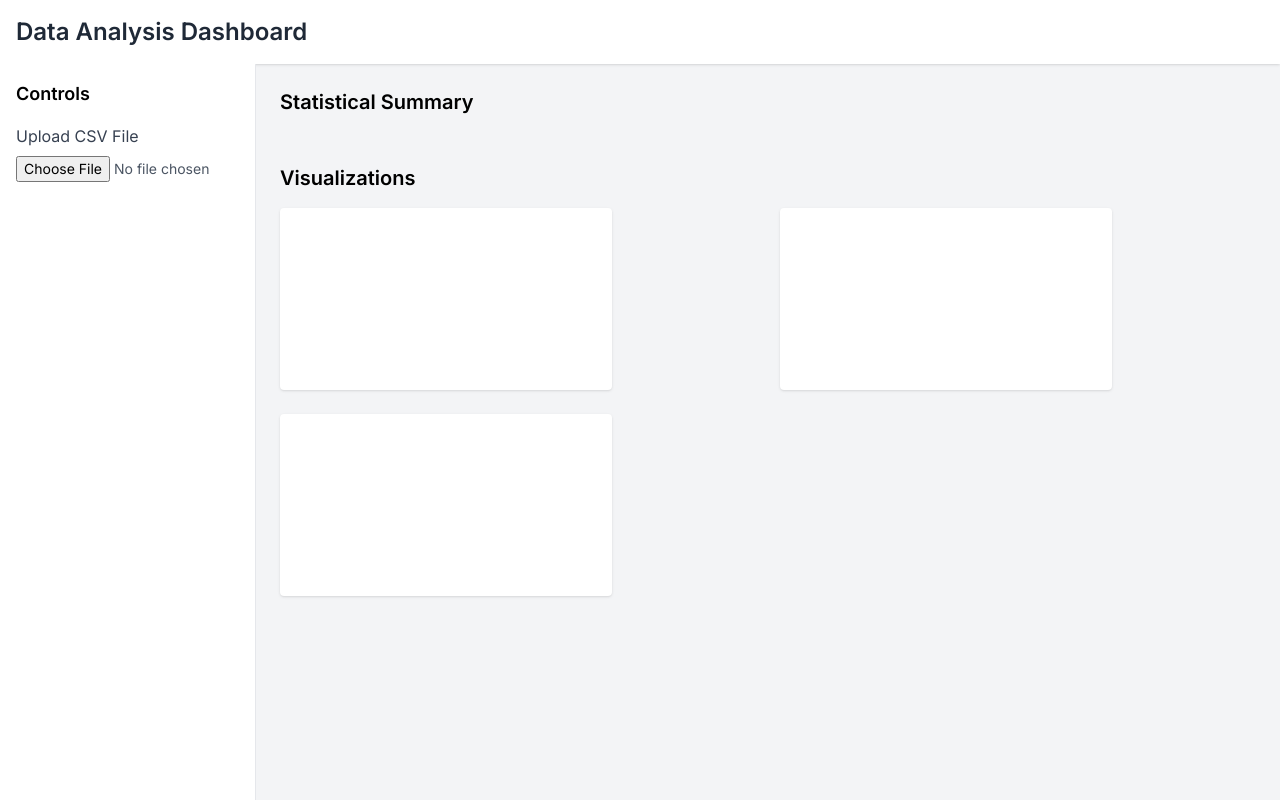
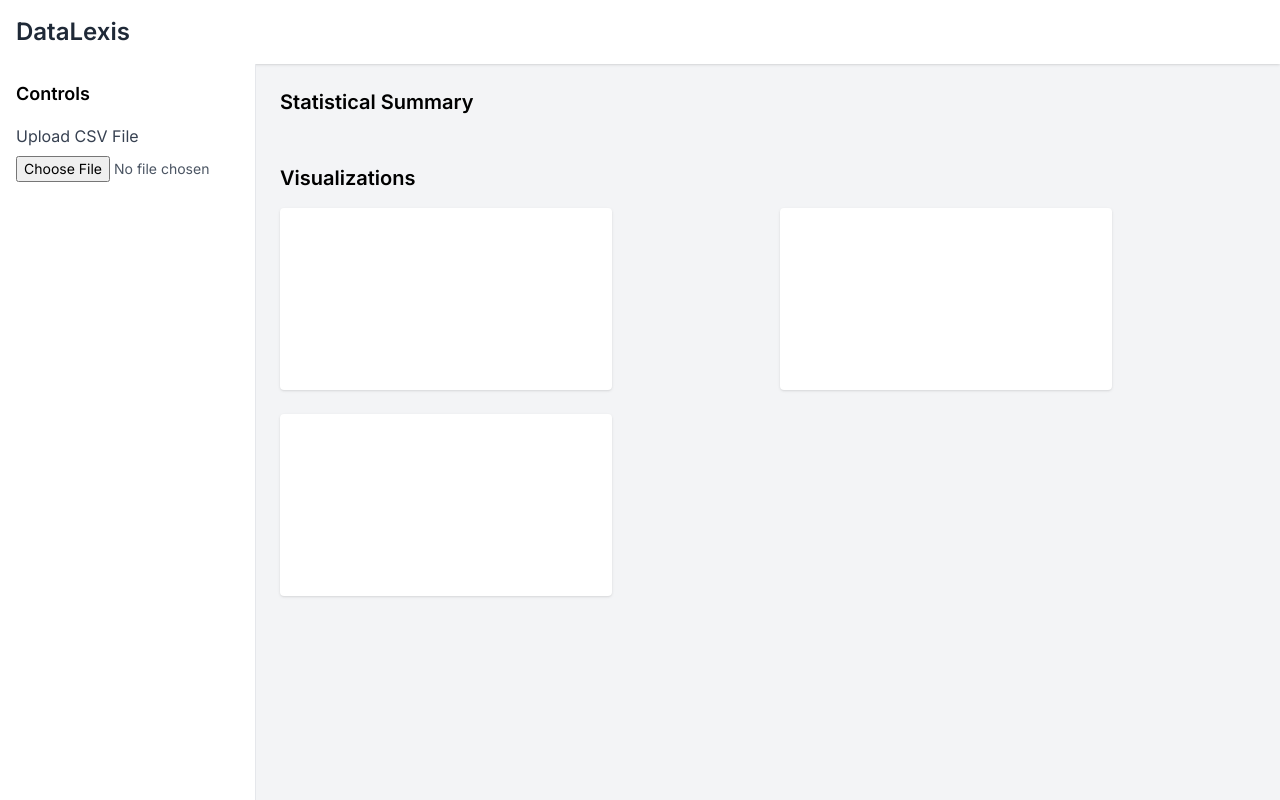
Before and after one commit to joeh17/blackboxai-1745076125142, a plain HTML site: page index.html in a window 1280 px wide. Drawn offline with nearby package versions, Linux system fonts and the light colour scheme.

Commit message:
Add index.html 1745077073351

```diff
--- a/index.html
+++ b/index.html
@@ -3,7 +3,7 @@
 <head>
   <meta charset="UTF-8" />
   <meta name="viewport" content="width=device-width, initial-scale=1" />
-  <title>Data Analysis Dashboard</title>
+  <title>DataLexis</title>
   <link href="https://fonts.googleapis.com/css2?family=Inter:wght@400;600&display=swap" rel="stylesheet" />
   <link rel="stylesheet" href="https://cdnjs.cloudflare.com/ajax/libs/font-awesome/6.0.0-beta3/css/all.min.css" />
   <script src="https://cdn.tailwindcss.com"></script>
@@ -17,7 +17,7 @@
 </head>
 <body class="bg-gray-100 min-h-screen flex flex-col">
   <header class="bg-white shadow p-4 flex items-center justify-between">
-    <h1 class="text-2xl font-semibold text-gray-800">Data Analysis Dashboard</h1>
+    <h1 class="text-2xl font-semibold text-gray-800">DataLexis</h1>
   </header>
   <div class="flex flex-1 overflow-hidden">
     <aside class="w-64 bg-white p-4 border-r border-gray-200 overflow-y-auto">
```
